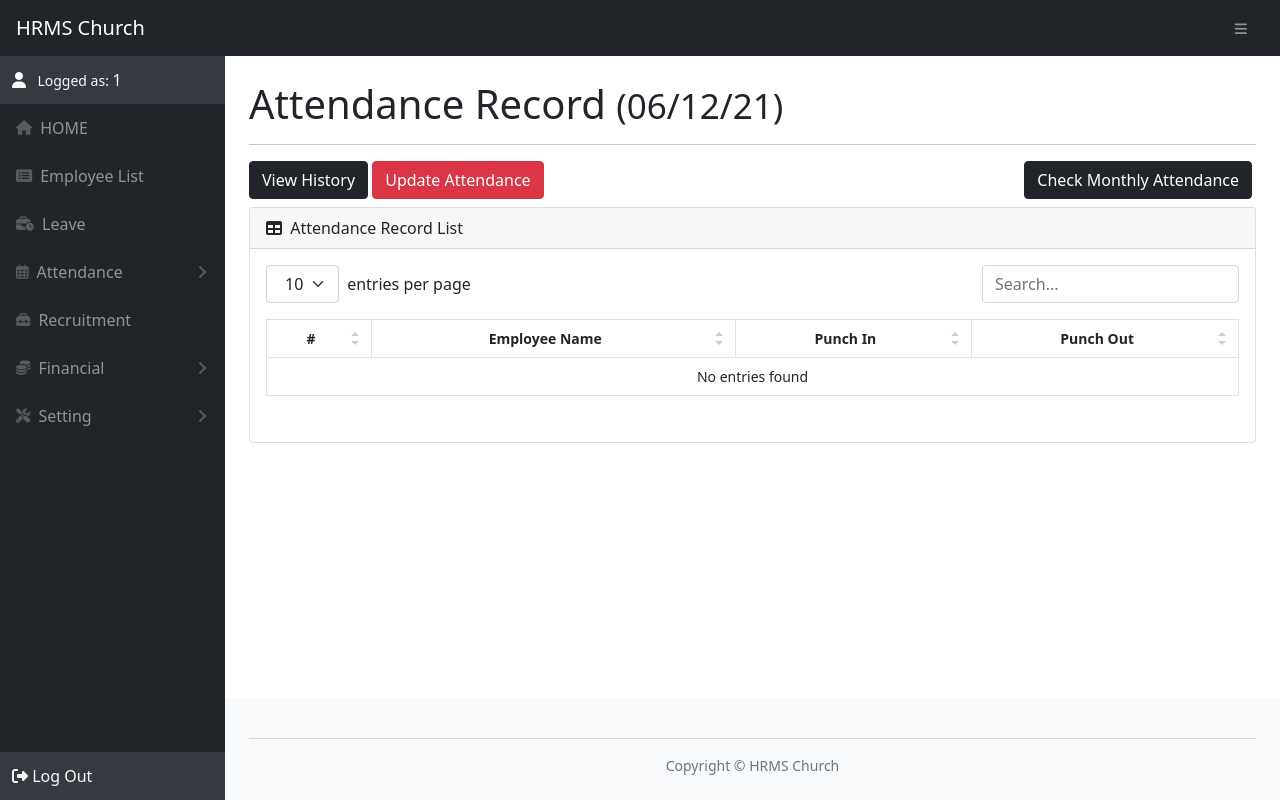
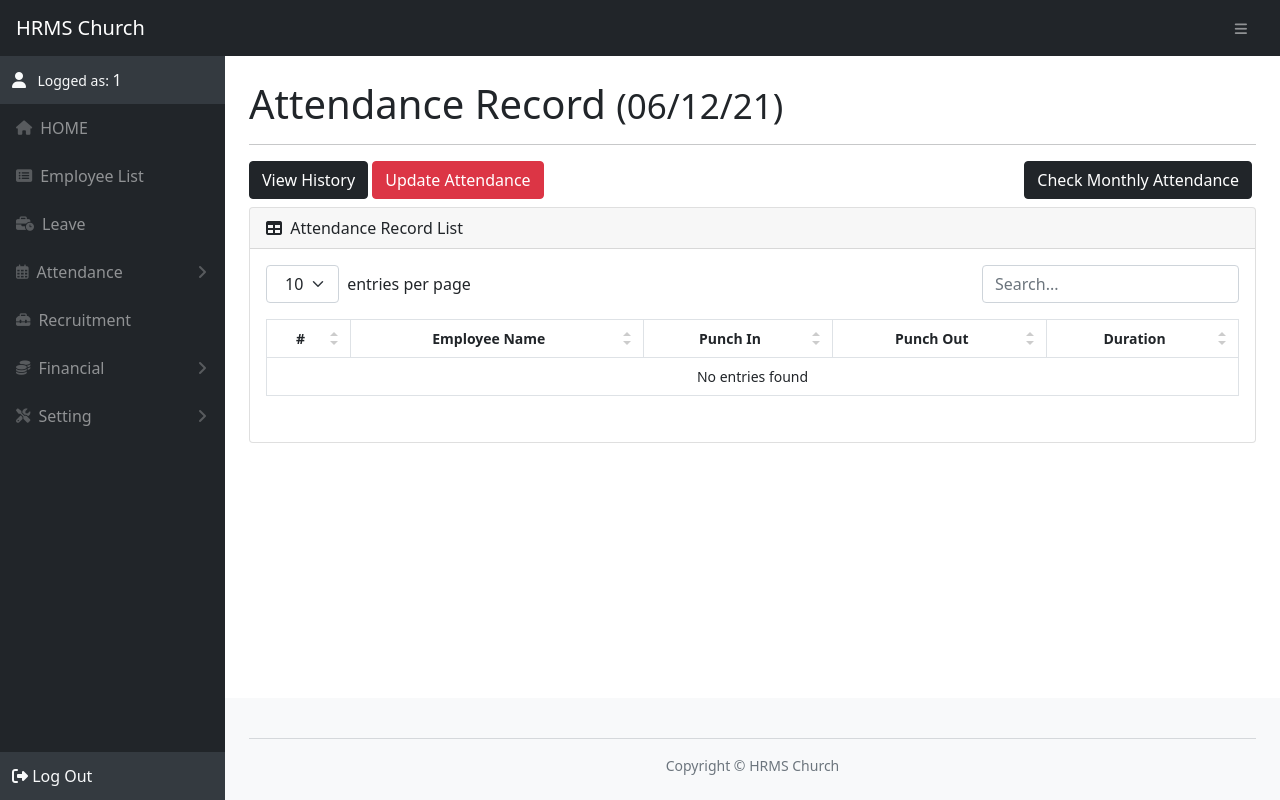
Before and after one commit to LuiZhiHeng/HRMSC, a PHP site: page /attendance.php in a window 1280 px wide. Run offline with PHP 8.4, Linux system fonts and the light colour scheme; a user stored in the database is signed in; data comes from the database, SQL or seed files in the repository; data that the repository does not hold is empty; some libraries are stand-ins or nearby versions.

Commit message:
add missing table's header

```diff
--- a/template/attendance/attendance_view.php
+++ b/template/attendance/attendance_view.php
@@ -22,6 +22,7 @@
                     <th>Employee Name</th>
                     <th>Punch In</th>
                     <th>Punch Out</th>
+                    <th>Duration</th>
                 </tr>
             </thead>
             <tbody>
```
